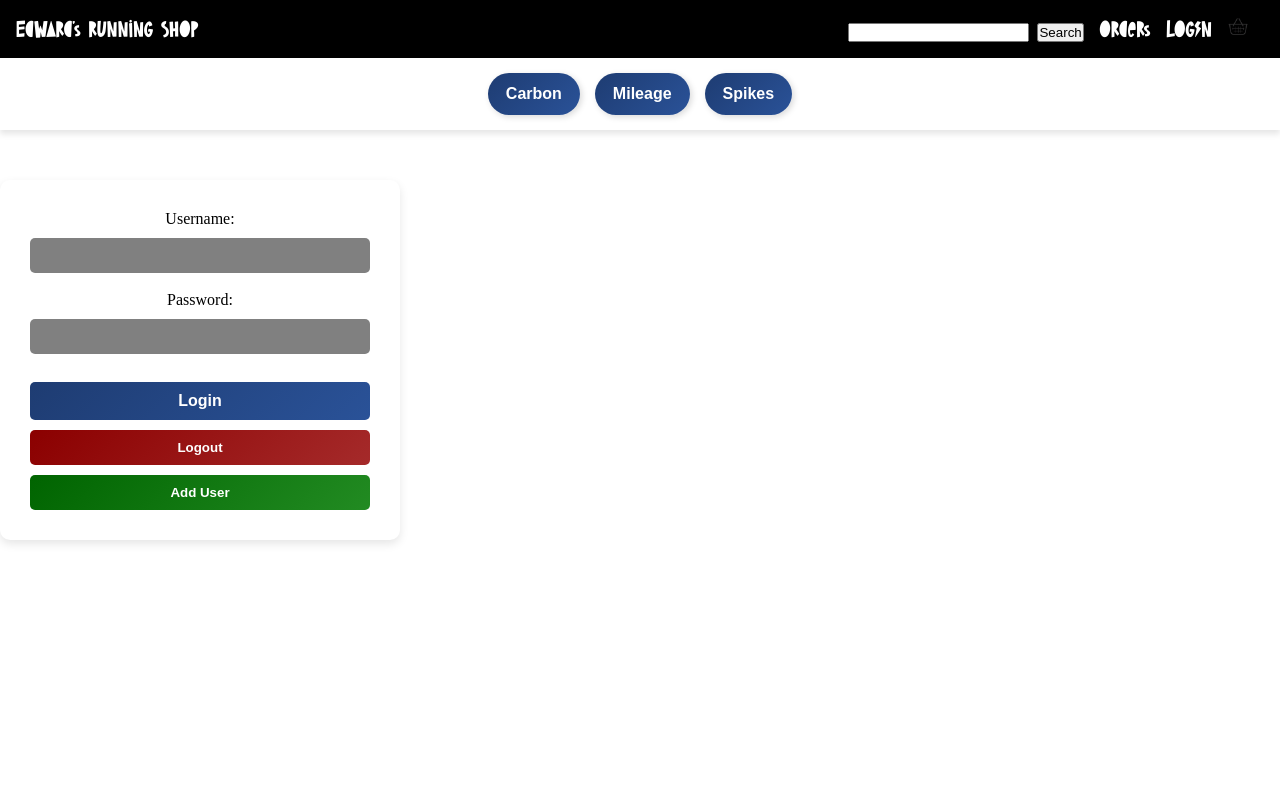
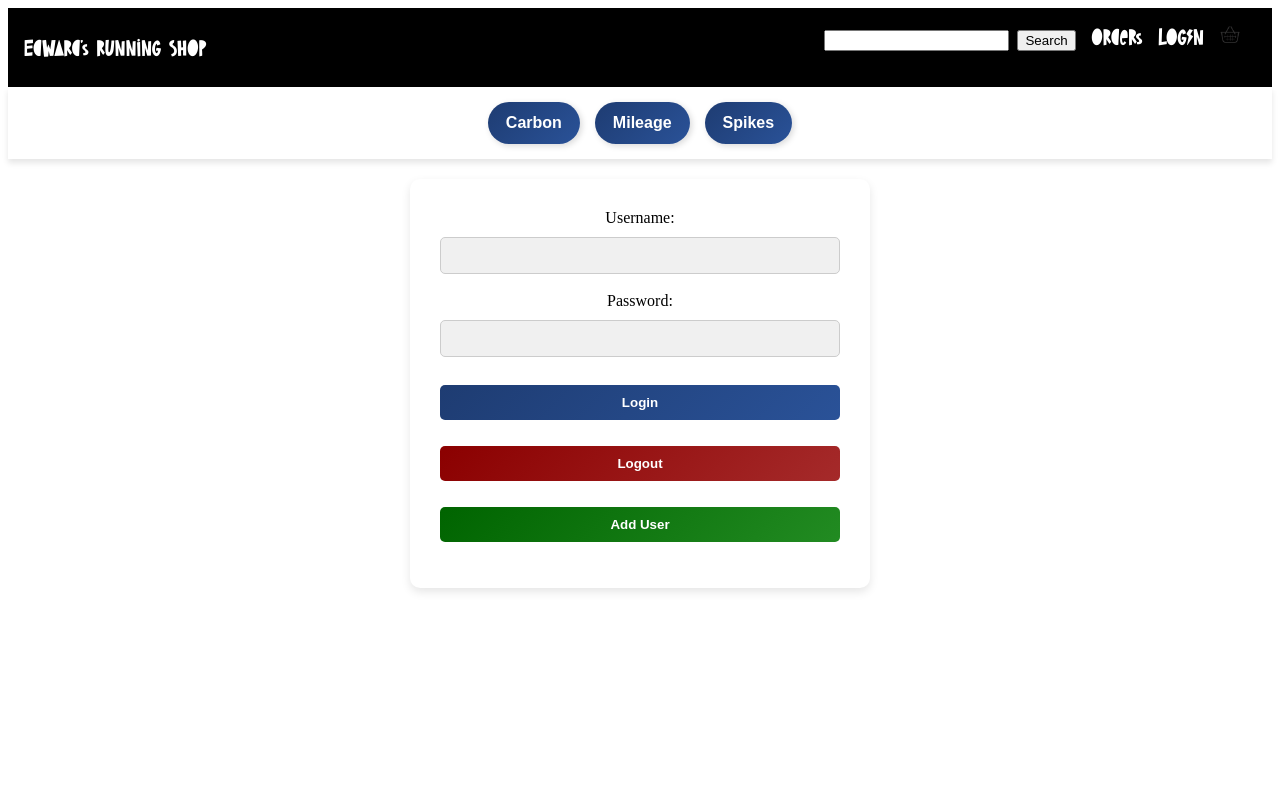
Before and after one commit to Edward-Bae-00/ShoppingCart, a Flask app: page /login in a window 1280 px wide. Run offline with Flask 3, Linux system fonts and the light colour scheme; data comes from the database, SQL or seed files in the repository.

Commit message:
updated css of login page

```diff
--- a/static/styles/login.css
+++ b/static/styles/login.css
@@ -1,3 +1,4 @@
+
 .header {
   padding: 16px;
   background-color: black;
@@ -71,41 +72,14 @@ ul{
   gap: 16px;
 }
 
-.container{
-  position: static;
+.login-container {
   display: flex;
   align-items: center;
   justify-content: center;
-  background: #eee;
-  display: flex;
-  justify-content: center;
-  gap: 24px;
-  padding: 5px;
+  flex-grow: 1;
+  width: 100%;
 }
 
-* {
-  padding: 0;
-  margin:0;
-  box-sizing: border-box;
-}
-
-.newuser{
-  background-color: gray;
-  /* color: black !important; */
-
-}
-
-.incorrect {
-  color: red;
-  font-weight: bold;
-  background: #ffd6d6;
-  padding: 10px;
-  border-radius: 5px;
-  text-align: center;
-  margin-bottom: 15px;
-}
-
-/* User Actions Section */
 .useractions {
   background: white;
   padding: 30px;
@@ -114,42 +88,21 @@ ul{
   width: 100%;
   max-width: 400px;
   text-align: center;
-  margin-top: 50px;
 }
 
-/* Form Inputs */
-.login {
-  width: 90%;
-  padding: 12px;
-  margin-top: 5px;
+.temp {
+  background: #f0f0f0;
+  color: #333;
+  font-weight: normal;
   border: 1px solid #ccc;
-  border-radius: 5px;
-  font-size: 16px;
-  transition: 0.3s;
-}
-
-.login:focus {
-  border-color: #1e3c72;
-  box-shadow: 0 0 8px rgba(30, 60, 114, 0.5);
-}
-
-/* Buttons */
-.login, .logout, .adduser {
-  background: linear-gradient(135deg, #1e3c72, #2a5298);
-  color: white;
-  font-weight: bold;
-  border: none;
-  cursor: pointer;
-  transition: all 0.3s ease-in-out;
   padding: 10px 15px;
   border-radius: 5px;
-  display: inline-block;
   margin-top: 10px;
   width: 100%;
 }
 
-.temp{
-  background: linear-gradient(135deg, gray, gray);
+.login, .logout, .adduser {
+  background: linear-gradient(135deg, #1e3c72, #2a5298);
   color: white;
   font-weight: bold;
   border: none;
@@ -170,8 +123,19 @@ ul{
   background: linear-gradient(135deg, #006400, #228B22);
 }
 
-/* Hover Effects */
 .login:hover, .logout:hover, .adduser:hover {
   opacity: 0.85;
   transform: translateY(-2px);
 }
+
+.incorrect {
+  color: red;
+  font-weight: bold;
+  background: #ffd6d6;
+  padding: 10px;
+  border-radius: 5px;
+  text-align: center;
+  margin-bottom: 15px;
+  width: 100%;
+  max-width: 400px;
+}
--- a/templates/login.html
+++ b/templates/login.html
@@ -36,13 +36,14 @@
         Incorrect Password or Username
         <br>
     {% endif%}
-    <div class = "useractions">
+    <div class="login-container">
+      <div class="useractions">
         <form method="POST">
           <label for="username">Username:</label><br>
-        <input type="text" class = "temp" id="username" name="username" required><br><br>
+          <input type="text" class="temp" id="username" name="username" required><br><br>
           <label for="password">Password:</label><br>
-        <input type="text" class = "temp" id="password" name="password" required><br><br>
-        <input type="submit" class="login" name = "login" value="Login">
+          <input type="password" class="temp" id="password" name="password" required><br><br>
+          <input type="submit" class="login" name="login" value="Login">
         </form>
         <form method="POST">
           <input type="submit" class="logout" name="logout" value="Logout">
@@ -51,5 +52,6 @@
           <input type="submit" class="adduser" name="adduser" value="Add User">
         </form>
       </div>
+    </div>
   </body>
 </html>
```
Lines whose indentation alone changed are shown as unchanged.
